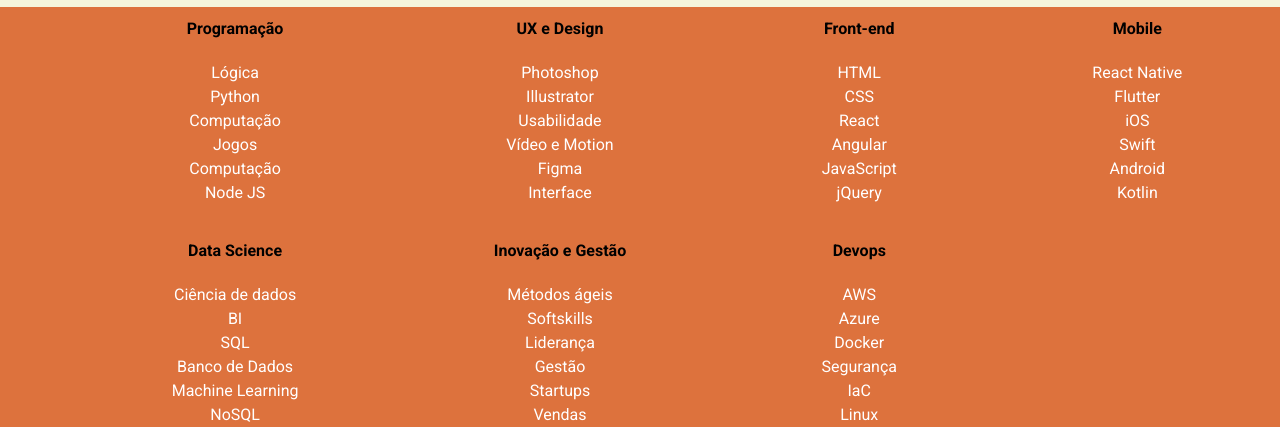
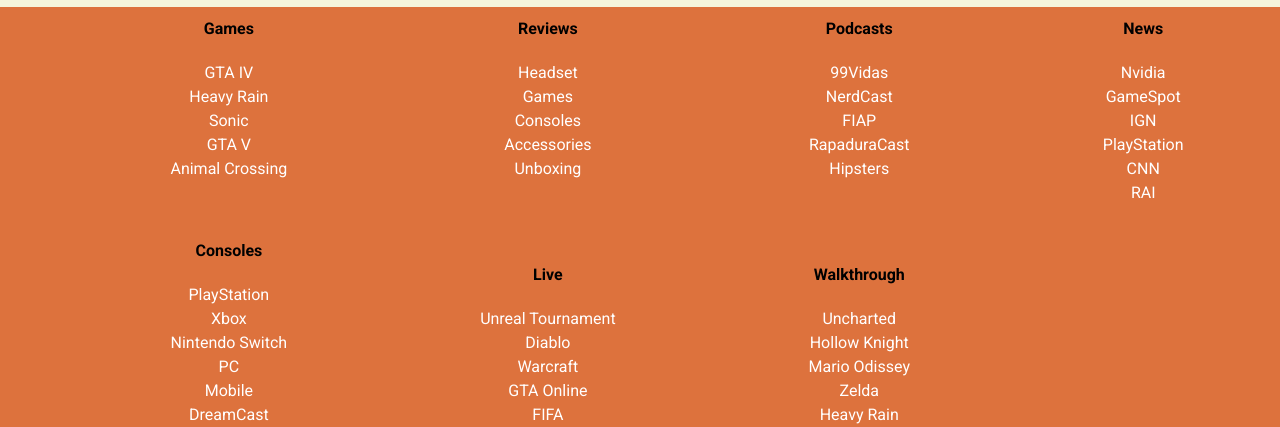
Before and after one commit to vicmazzola/mazzolas-play, a plain HTML site: page index.html in a window 1280 px wide. Shown: the part 1085-1512 px from the top of the page. Drawn offline with Linux system fonts and the light colour scheme.

Commit message:
change padding header

```diff
--- a/css/estilos.css
+++ b/css/estilos.css
@@ -1,9 +1,8 @@
 *,
 *::before,
 *::after {
-    --azul-escuro: #154580;
-    --azul-medio: #3970BE;
-    --azul-claro: #E5F1FF;
+
+
     --cinza-texto: #444444;
     --cinza-claro: #ECECEC;
     box-sizing: border-box;
@@ -28,16 +27,18 @@
     background-color: beige;
     height: 80px;
     width: 100%;
-    padding: 0 25px;
+    padding: 0 20px;
+
 }
 
 .logo__item {
-    background-image: url(../img/cabecalho/code-favicon-32x32.png);
+    background-image: url(../img/cabecalho/play.png);
     font-size: 18px;
     font-weight: 505;
+    text-wrap: nowrap;
     color: black;
     background-repeat: no-repeat;
-    padding: 3px 35px;
+    padding: 7px 35px;
     cursor: pointer;
 }
 
@@ -92,7 +93,7 @@
     background-image: url(../img/cabecalho/user.png);
     background-repeat: no-repeat;
     background-position: center;
-    padding: 13px 30px 13px 13px;
+    padding: 13px 20px 13px 13px;
 }
 
 /* MENU LATERAL */
--- a/index.html
+++ b/index.html
@@ -9,8 +9,8 @@
     <link rel="stylesheet" href="./css/reset.css">
     <link rel="stylesheet" href="./css/estilos.css">
     <link rel="stylesheet" href="./css/flexbox.css">
-    <title>MyPlay</title>
-    <link rel="icon" type="image/png" sizes="32x32" href="./img/cabecalho/code-favicon-32x32.png">
+    <title>Mazzola's Play</title>
+    <link rel="icon" type="image/png" sizes="32x32" href="./img/cabecalho/play.png">
 
 
 </head>
@@ -316,73 +316,68 @@
     <!-- <Seção rodapé> -->
     <footer class="rodape__container">
         <section>
-            <h2 class="rodape__titulo">Programação</h2>
-            <p class="rodape__texto">Lógica</p>
-            <p>Python</p>
-            <p>Computação</p>
-            <p>Jogos</p>
-            <p>Computação</p>
-            <p>Node JS</p>
+            <h2 class="rodape__titulo">Games</h2>
+            <p class="rodape__texto">GTA IV</p>
+            <p>Heavy Rain</p>
+            <p>Sonic</p>
+            <p>GTA V</p>
+            <p>Animal Crossing</p>
         </section>
 
         <section>
-            <h2 class="rodape__titulo">Data Science</h2>
-            <p class="rodape__texto">Ciência de dados</p>
-            <p>BI</p>
-            <p>SQL</p>
-            <p>Banco de Dados</p>
-            <p>Machine Learning</p>
-            <p>NoSQL</p>
+            <h2 class="rodape__titulo">Consoles</h2>
+            <p class="rodape__texto">PlayStation</p>
+            <p>Xbox</p>
+            <p>Nintendo Switch</p>
+            <p>PC</p>
+            <p>Mobile</p>
+            <p>DreamCast</p>
         </section>
 
         <section>
-            <h2 class="rodape__titulo">UX e Design</h2>
-            <p class="rodape__texto">Photoshop</p>
-            <p>Illustrator</p>
-            <p>Usabilidade</p>
-            <p>Vídeo e Motion</p>
-            <p>Figma</p>
-            <p>Interface</p>
+            <h2 class="rodape__titulo">Reviews</h2>
+            <p class="rodape__texto">Headset</p>
+            <p>Games</p>
+            <p>Consoles</p>
+            <p>Accessories</p>
+            <p>Unboxing</p>
         </section>
 
         <section>
-            <h2 class="rodape__titulo">Inovação e Gestão</h2>
-            <p class="rodape__texto">Métodos ágeis</p>
-            <p>Softskills</p>
-            <p>Liderança</p>
-            <p>Gestão</p>
-            <p>Startups</p>
-            <p>Vendas</p>
+            <h2 class="rodape__titulo">Live</h2>
+            <p class="rodape__texto">Unreal Tournament</p>
+            <p>Diablo</p>
+            <p>Warcraft</p>
+            <p>GTA Online</p>
+            <p>FIFA</p>
         </section>
 
         <section>
-            <h2 class="rodape__titulo">Front-end</h2>
-            <p class="rodape__texto">HTML</p>
-            <p>CSS</p>
-            <p>React</p>
-            <p>Angular</p>
-            <p>JavaScript</p>
-            <p>jQuery</p>
+            <h2 class="rodape__titulo">Podcasts</h2>
+            <p class="rodape__texto">99Vidas</p>
+            <p>NerdCast</p>
+            <p>FIAP</p>
+            <p>RapaduraCast</p>
+            <p>Hipsters</p>
         </section>
 
         <section>
-            <h2 class="rodape__titulo">Devops</h2>
-            <p class="rodape__texto">AWS</p>
-            <p>Azure</p>
-            <p>Docker</p>
-            <p>Segurança</p>
-            <p>IaC</p>
-            <p>Linux</p>
+            <h2 class="rodape__titulo">Walkthrough</h2>
+            <p class="rodape__texto">Uncharted</p>
+            <p>Hollow Knight</p>
+            <p>Mario Odissey</p>
+            <p>Zelda</p>
+            <p>Heavy Rain</p>
         </section>
 
         <section>
-            <h2 class="rodape__titulo">Mobile</h2>
-            <p class="rodape__texto">React Native</p>
-            <p>Flutter</p>
-            <p>iOS</p>
-            <p>Swift</p>
-            <p>Android</p>
-            <p>Kotlin</p>
+            <h2 class="rodape__titulo">News</h2>
+            <p class="rodape__texto">Nvidia</p>
+            <p>GameSpot</p>
+            <p>IGN</p>
+            <p>PlayStation</p>
+            <p>CNN</p>
+            <p>RAI</p>
         </section>
     </footer>
 
```
Also changed, not shown: img/cabecalho/play.png (added), img/menu/playstation.png.
